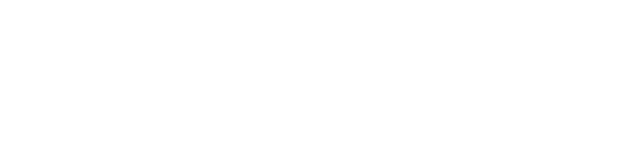
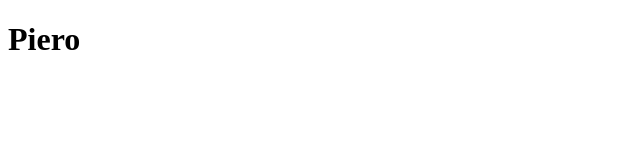
Before and after one commit to pieronisi96/SelfworkGit, a plain HTML site: page index.html in a window 1280 px wide. Shown: the whole page, without its empty margins (0-640 px from the left). Drawn offline with Linux system fonts and the light colour scheme.

Commit message:
Aggiunto un titolo H1 con la scritta Piero

```diff
--- a/index.html
+++ b/index.html
@@ -6,6 +6,8 @@
     <title>Cambio titolo</title>
 </head>
 <body>
-
+    <h1>
+        Piero
+    </h1>
 </body>
 </html>
```
